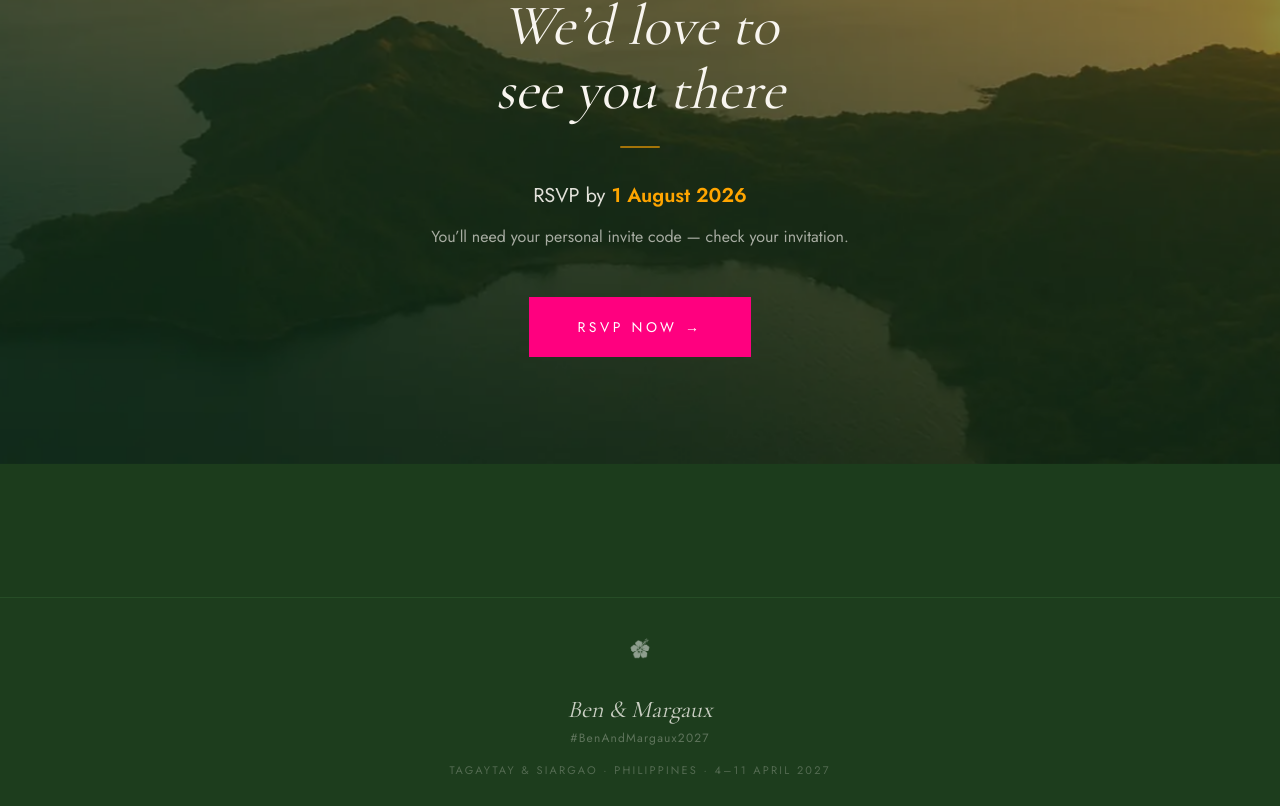
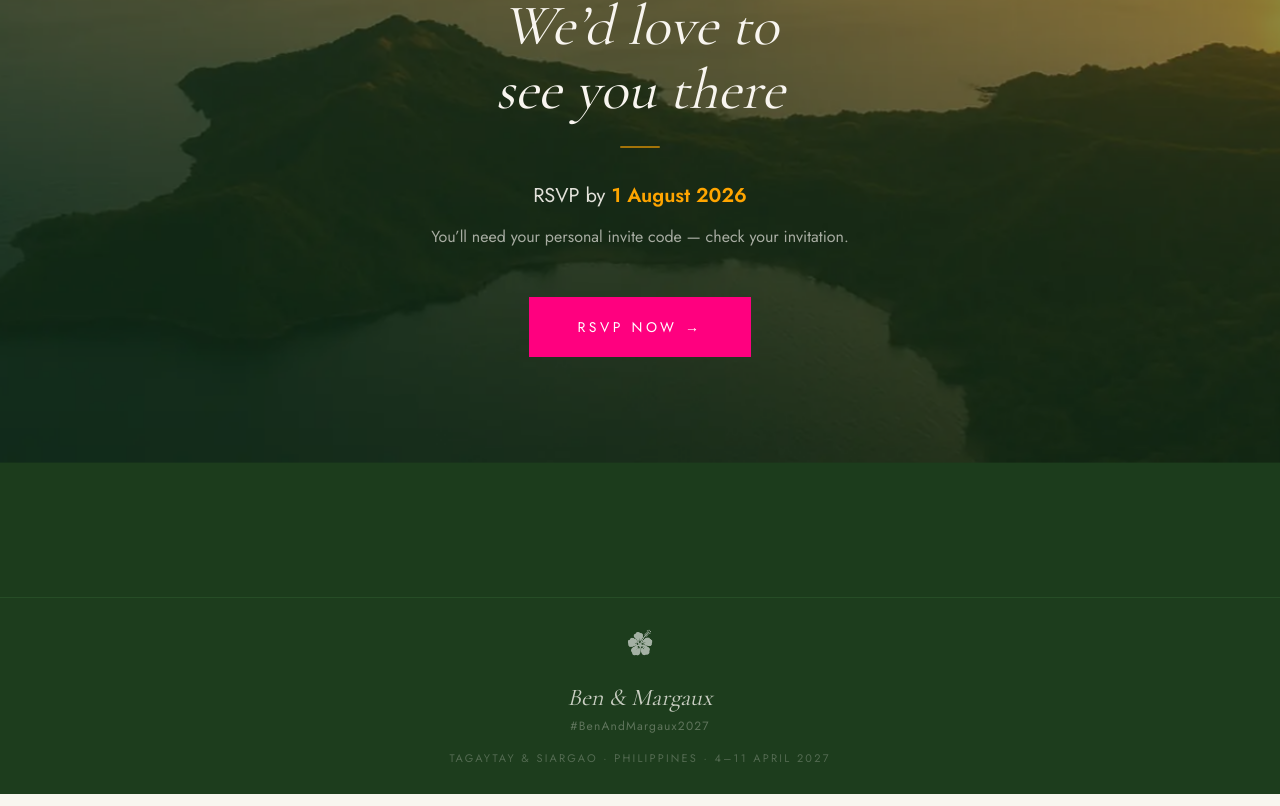
Before and after one commit to bencuds/ben-margaux2027, a Next.js app: page / in a window 1280 px wide. Shown: the part 2667-3473 px from the top of the page. Built offline with nearby package versions, Linux system fonts and the light colour scheme.

Commit message:
Fix footer icon aspect ratio to remove green letterbox strips

```diff
--- a/components/Footer.tsx
+++ b/components/Footer.tsx
@@ -6,8 +6,8 @@ export default function Footer() {
           src="/images/hibiscus-icon.png"
           alt=""
           aria-hidden="true"
-          className="mx-auto mb-5 w-12 h-12 object-contain"
-          style={{ filter: 'brightness(0) invert(1)', opacity: 0.5 }}
+          className="mx-auto mb-5 w-16"
+          style={{ filter: 'brightness(0) invert(1)', opacity: 0.6 }}
         />
 
         <p className="font-serif italic text-2xl text-sandy/80 mb-1">Ben &amp; Margaux</p>
```
